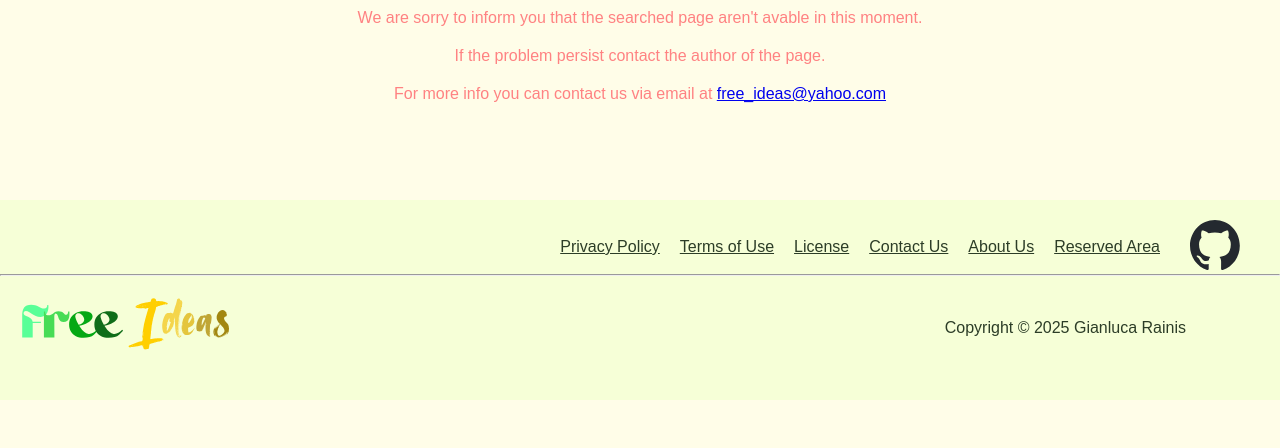
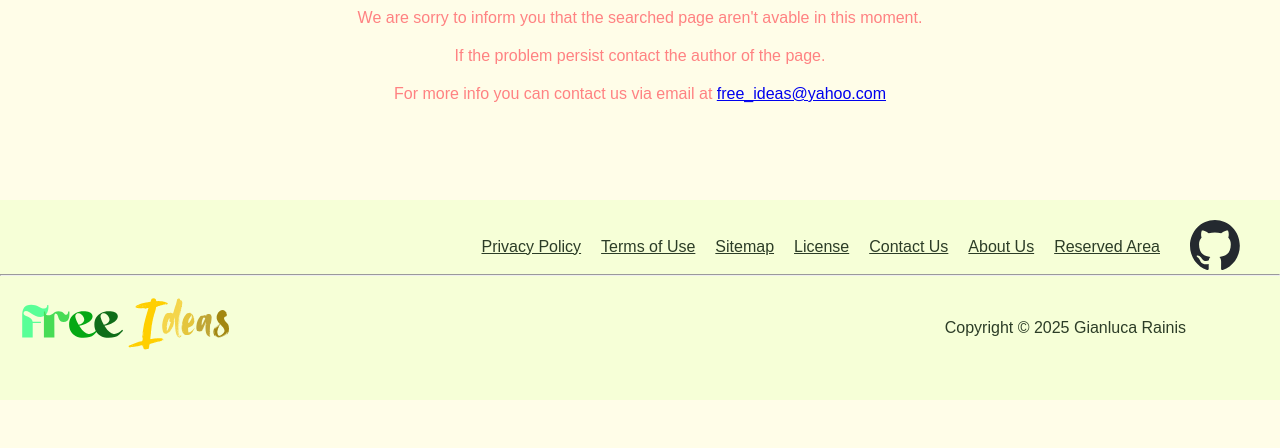
Before and after one commit to gianluca-rainis/FreeIdeas, a PHP site: page /index.php in a window 1280 px wide. Shown: the part 352-800 px from the top of the page. Run offline with PHP 8.4, Linux system fonts and the light colour scheme; data that the repository does not hold is empty.

Commit message:
Added the link to the sitemap in the footer.

```diff
--- a/include/footer.php
+++ b/include/footer.php
@@ -5,6 +5,7 @@
 <ul>
     <li><a href="./privacyPolicy.php">Privacy Policy</a></li>
     <li><a href="./termsOfUse.php">Terms of Use</a></li>
+    <li><a href="./sitemap.xml">Sitemap</a></li>
     <li><a href="./license_info.php">License</a></li>
     <li><a href="./contacts.php">Contact Us</a></li>
     <li><a href="./about.php">About Us</a></li>
```
